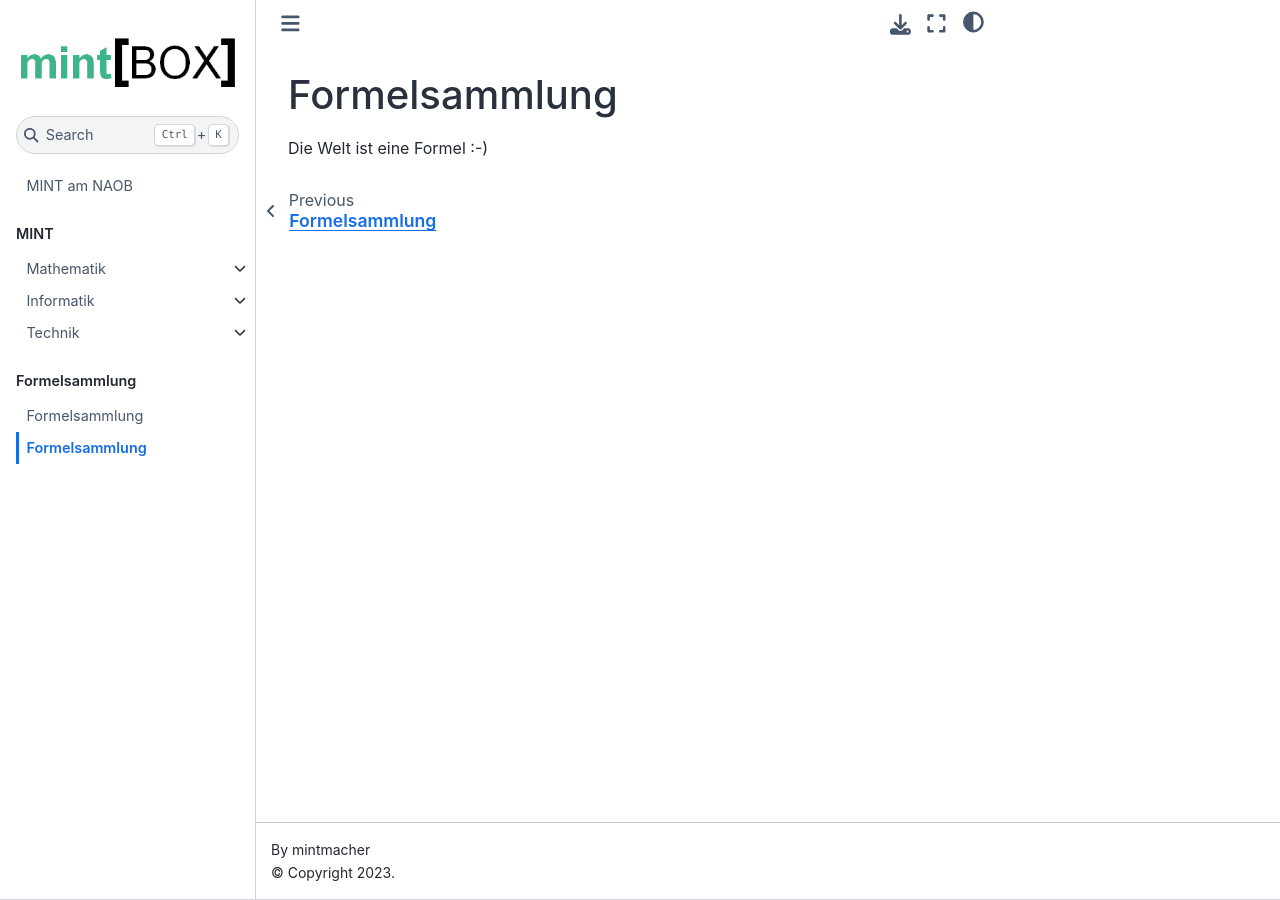
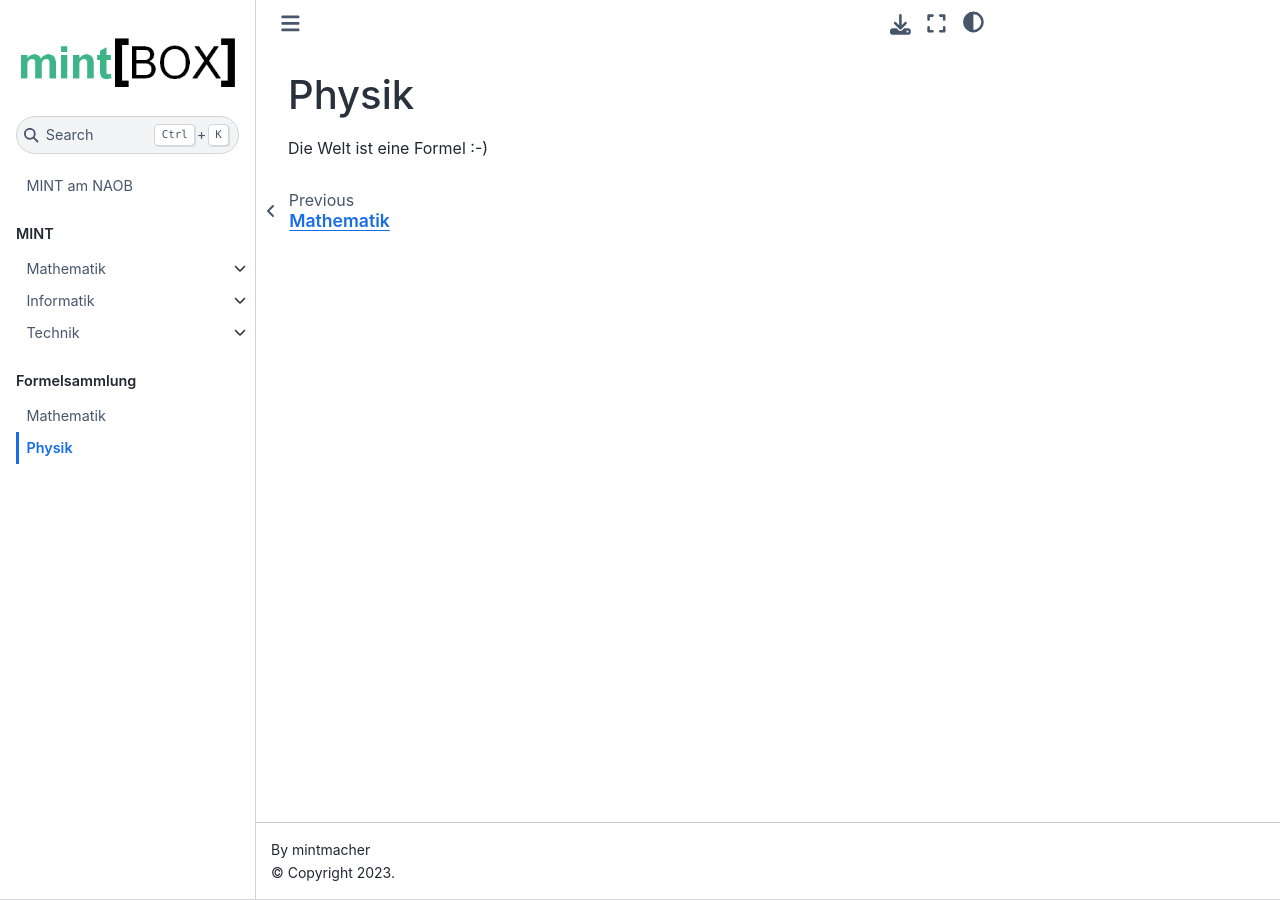
Before and after one commit to mintmacher/mintbox.cc, a Jupyter Book: the page built from formelsammlung/physik.md, in a window 1280 px wide. Built offline with Jupyter Book 1.0.4 settings and Sphinx 7.4.7 and the Sphinx Book theme 1.1.4, drawn with Linux system fonts in a browser that asks for light colours; pages that are not in the unit, such as notebooks, are missing from menus.

Commit message:
Kleiner Konfigurationsfehler behoben.

```diff
--- a/formelsammlung/mathematik.md
+++ b/formelsammlung/mathematik.md
@@ -1,3 +1,3 @@
-# Formelsammlung
+# Mathematik
 
 Die Welt ist eine Formel :-)
--- a/formelsammlung/physik.md
+++ b/formelsammlung/physik.md
@@ -1,3 +1,3 @@
-# Formelsammlung
+# Physik
 
 Die Welt ist eine Formel :-)
```
